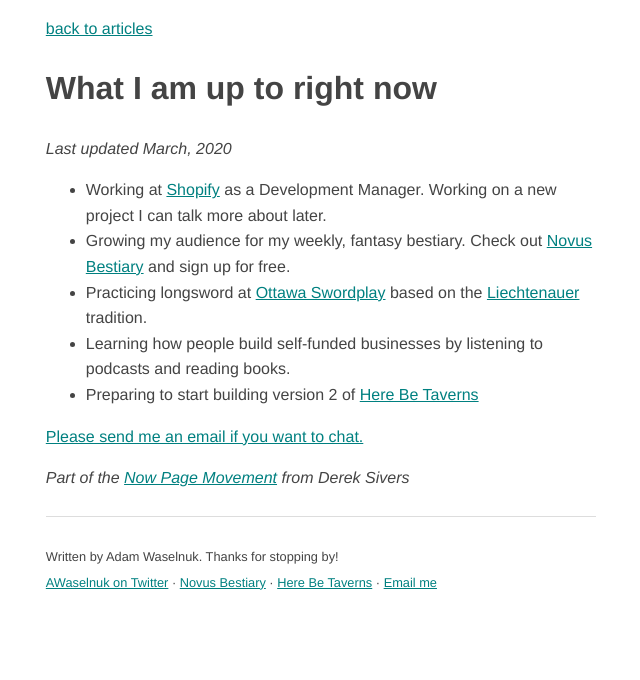
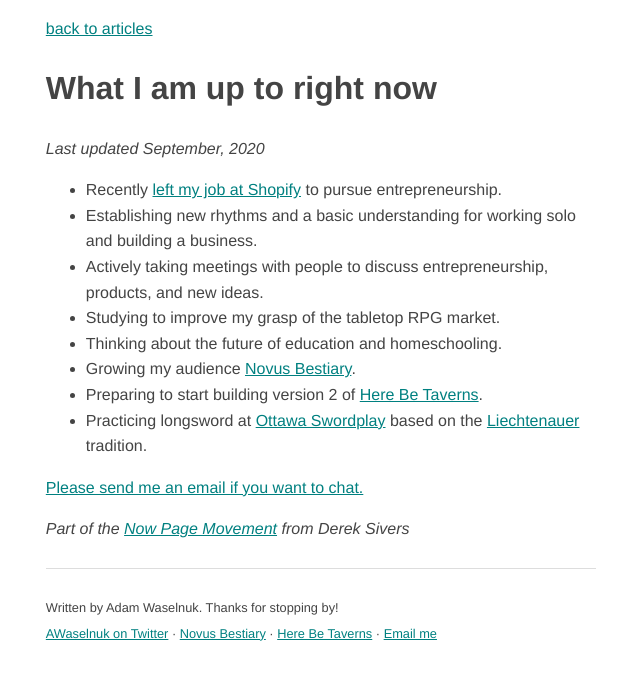
Before and after one commit to AWaselnuk/AWaselnuk.github.io, a Jekyll site: the page built from now.md, in a window 1280 px wide. Shown: the top 680 px of the page, without its empty margins (319-959 px from the left). Built offline with Jekyll 4.4.1, drawn with Linux system fonts in a browser that asks for light colours.

Commit message:
Update now page

```diff
--- a/now.md
+++ b/now.md
@@ -7,13 +7,16 @@
 
 # What I am up to right now
 
-_Last updated March, 2020_
+_Last updated September, 2020_
 
-- Working at [Shopify](https://www.shopify.com) as a Development Manager. Working on a new project I can talk more about later.
-- Growing my audience for my weekly, fantasy bestiary. Check out [Novus Bestiary](https://www.novusbestiary.com) and sign up for free.
+- Recently [left my job at Shopify](https://www.adamwaselnuk.com/2020/08/27/into-the-unknown-leaving-shopify-to-build-a-business.html) to pursue entrepreneurship.
+- Establishing new rhythms and a basic understanding for working solo and building a business.
+- Actively taking meetings with people to discuss entrepreneurship, products, and new ideas.
+- Studying to improve my grasp of the tabletop RPG market.
+- Thinking about the future of education and homeschooling.
+- Growing my audience [Novus Bestiary](https://www.novusbestiary.com).
+- Preparing to start building version 2 of [Here Be Taverns](http://www.herebetaverns.com).
 - Practicing longsword at [Ottawa Swordplay](https://ottawaswordplay.com/) based on the [Liechtenauer](https://en.wikipedia.org/wiki/Johannes_Liechtenauer) tradition.
-- Learning how people build self-funded businesses by listening to podcasts and reading books.
-- Preparing to start building version 2 of [Here Be Taverns](http://www.herebetaverns.com)
 
 [Please send me an email if you want to chat.](mailto:adam.waselnuk@gmail.com)
 
```
